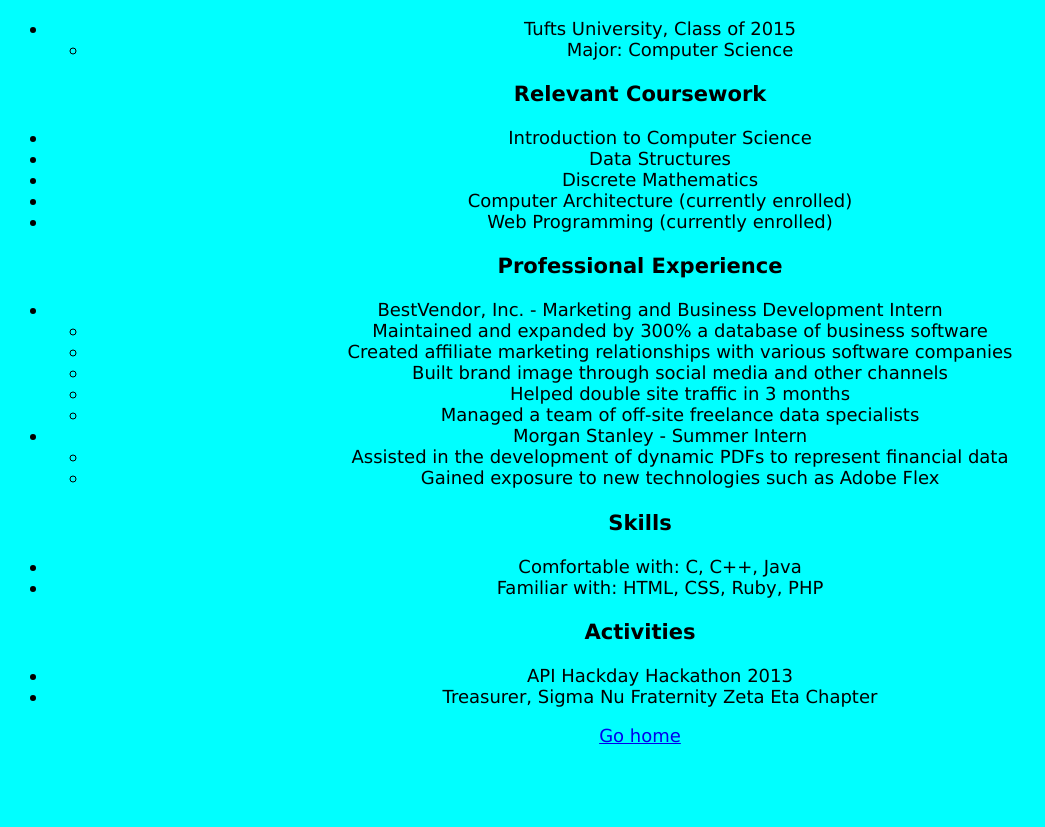
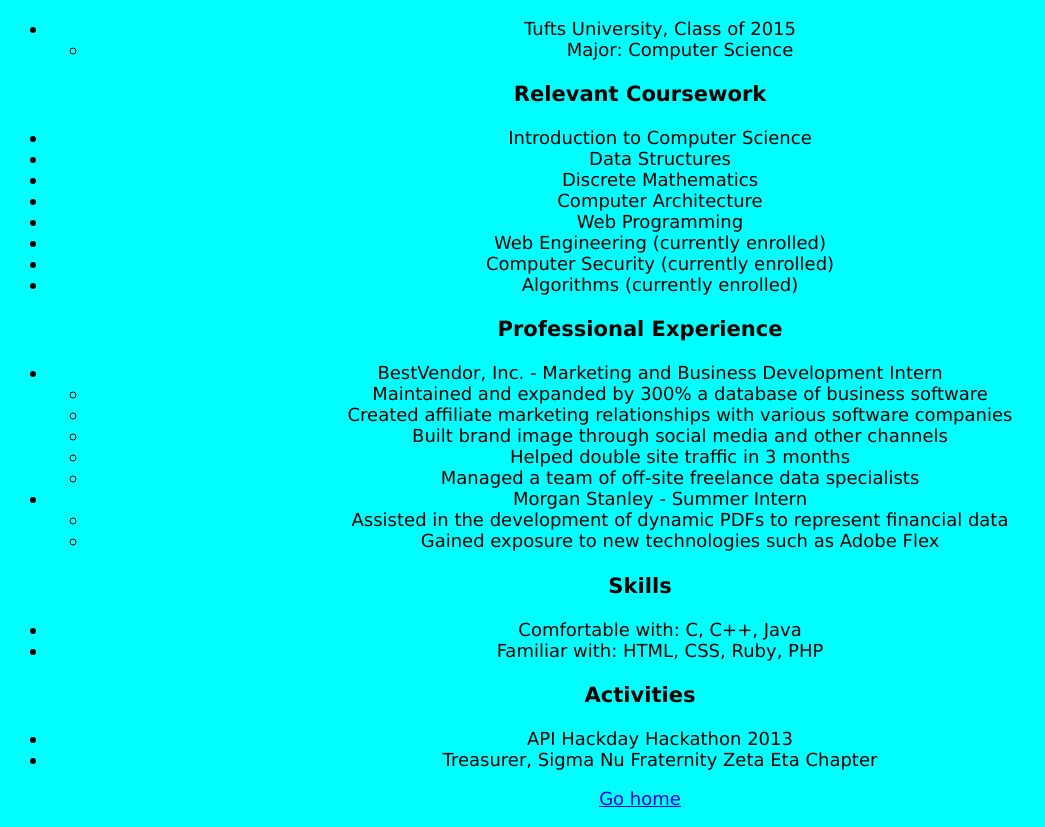
Before and after one commit to msilverblatt/msilverblatt.github.com, a plain HTML site: page resume.html in a window 1280 px wide. Shown: the part 117-944 px from the top of the page, without its empty margins (0-1045 px from the left). Before the commit the page ends 881 px from the top, so only its background shows below. Drawn offline with Linux system fonts and the light colour scheme.

Commit message:
updated courses

```diff
--- a/resume.html
+++ b/resume.html
@@ -1,7 +1,7 @@
 <!DOCTYPE html>
 <html>
 <head>
-	<title>Michael Siblaagglverblatt Resume</title>
+	<title>Michael Silverblatt</title>
 		<meta http-equiv="Content-Type" content='text/html;charset=utf-8' />
 	<link rel="stylesheet" type="text/css" href="assets/styles.css" media="Screen and (min-device-width: 1137px)"/>
 	<link rel="stylesheet" type="text/css" href="assets/mobile.css" media="screen and (max-device-width: 1136px)" />
@@ -25,8 +25,11 @@
 	<li>Introduction to Computer Science</li>
 	<li>Data Structures</li>
 	<li>Discrete Mathematics</li>
-	<li>Computer Architecture (currently enrolled)</li>
-	<li>Web Programming (currently enrolled)</li>
+	<li>Computer Architecture</li>
+	<li>Web Programming</li>
+	<li>Web Engineering (currently enrolled)</li>
+	<li>Computer Security (currently enrolled)</li>
+	<li>Algorithms (currently enrolled)</li>
 </ul>
 <h3>Professional Experience</h3>
 <ul>
```
